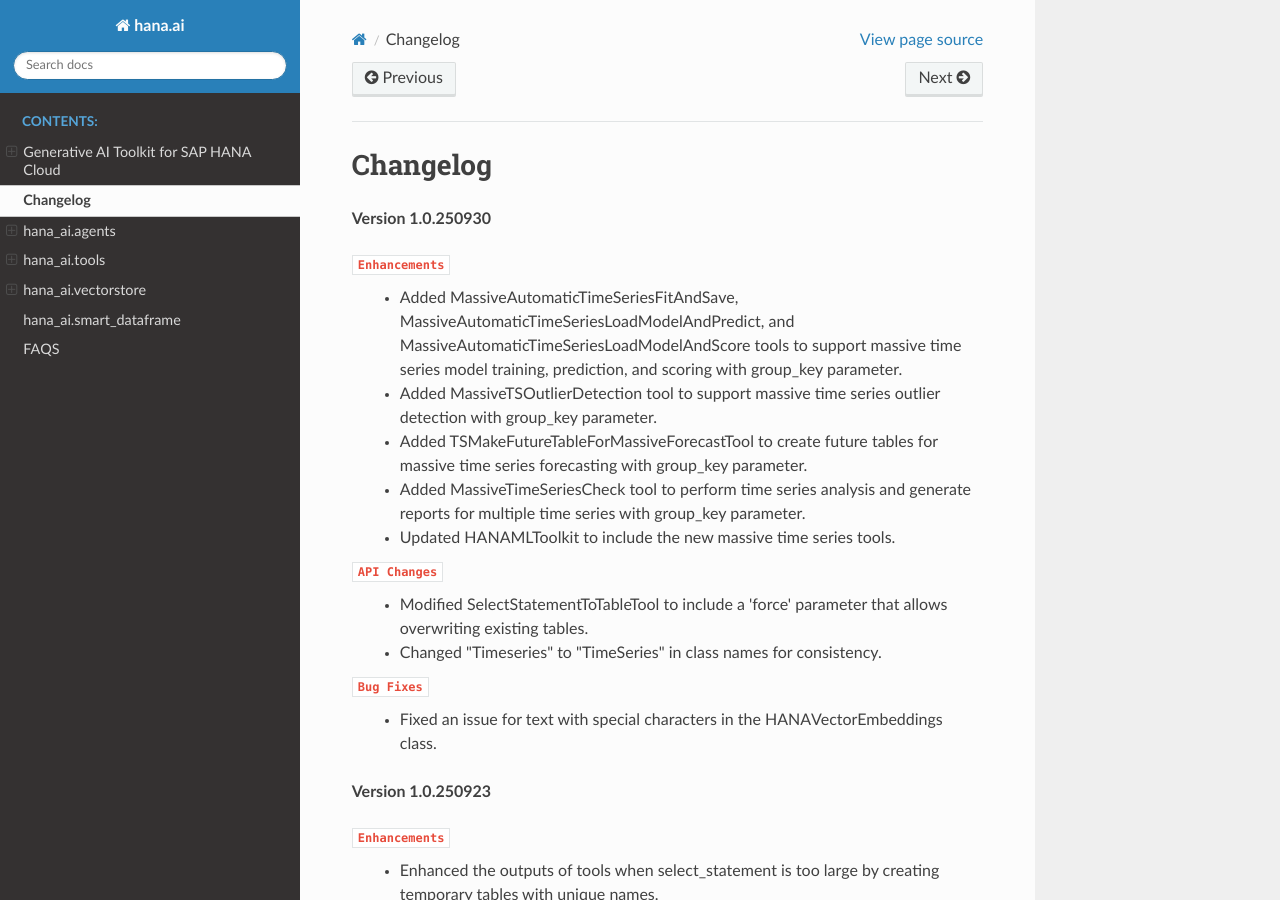
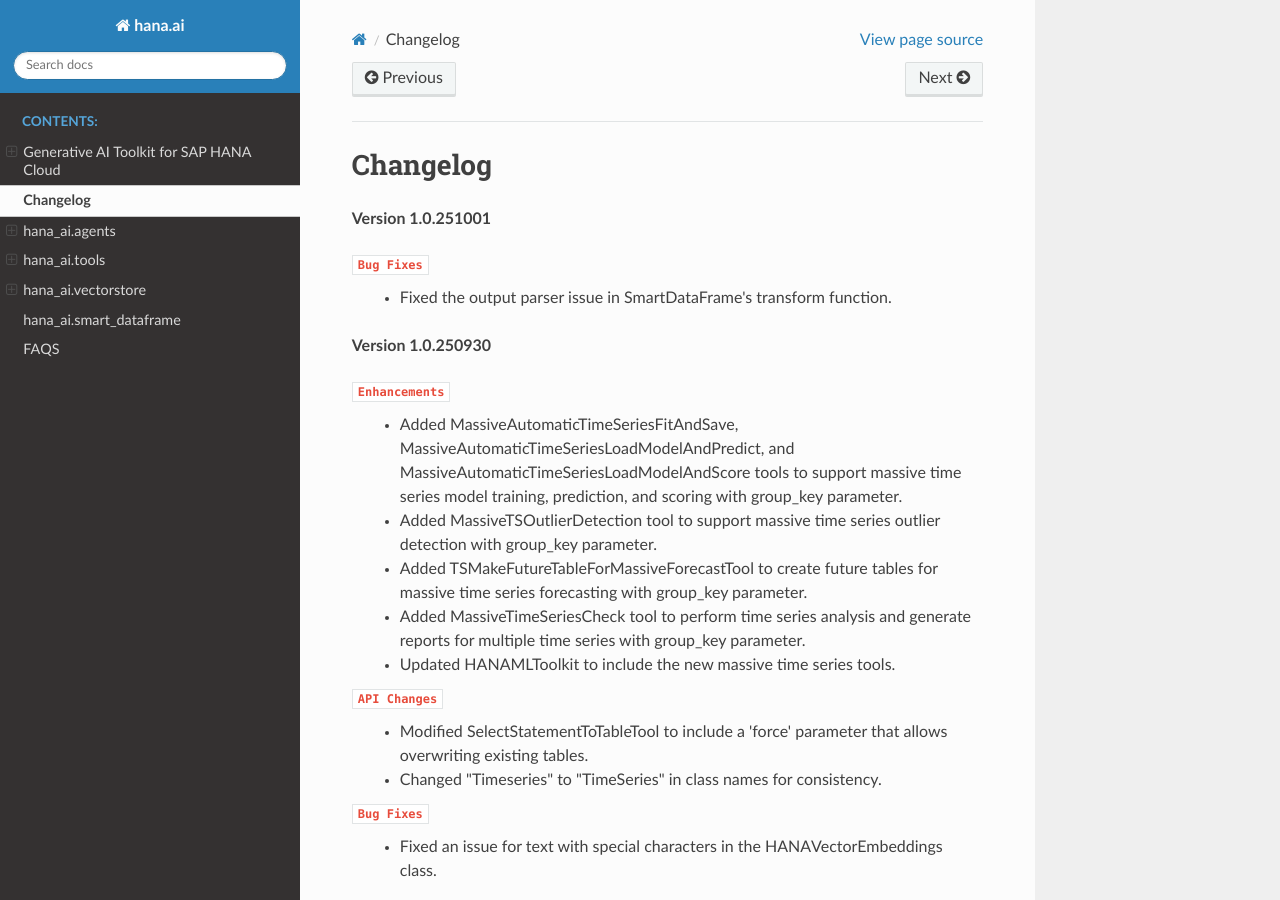
Before and after one commit to SAP/generative-ai-toolkit-for-sap-hana-cloud, a Sphinx documentation site: the page built from doc/changlog.rst, in a window 1280 px wide and 900 px high. Built offline with Sphinx 7.4.7 and the Read the Docs theme 3.1.0, drawn with Linux system fonts in a browser that asks for light colours.

Commit message:
update changelog

```diff
--- a/doc/changlog.rst
+++ b/doc/changlog.rst
@@ -1,5 +1,10 @@
 Changelog
 =========
+
+**Version 1.0.251001**
+
+``Bug Fixes``
+    - Fixed the output parser issue in SmartDataFrame's transform function.
 
 **Version 1.0.250930**
 
```
